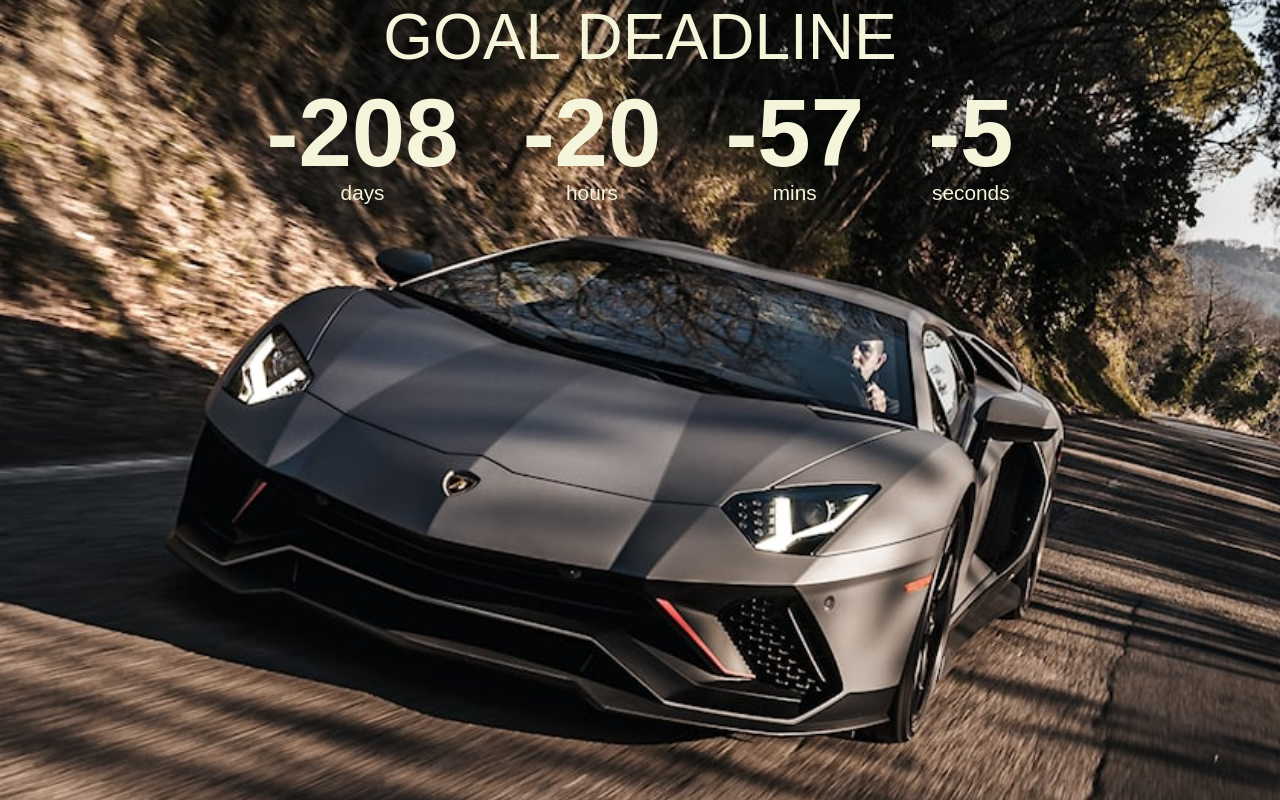
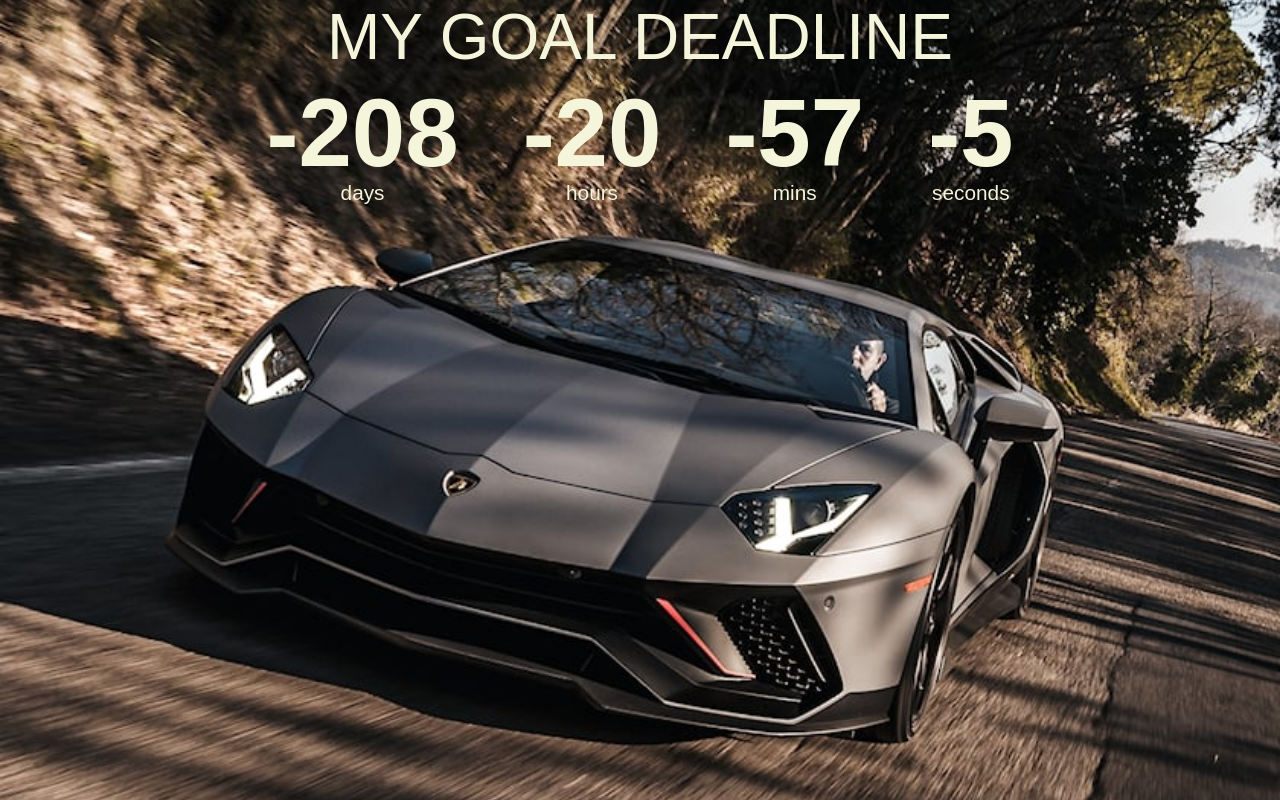
Before and after one commit to basileatsougan/countdown-time, a plain HTML site: page index.html in a window 1280 px wide. Drawn offline with Linux system fonts and the light colour scheme.

Commit message:
Update index.html

```diff
--- a/index.html
+++ b/index.html
@@ -11,7 +11,7 @@
 </head>
 
 <body>
-    <h1 id="hello">GOAL DEADLINE</h1>
+    <h1 id="hello">MY GOAL DEADLINE</h1>
     <div class="countdown-container">
         <div class="countdown-el days-c">
             <p class="big-text" id="days">0</p>
```
